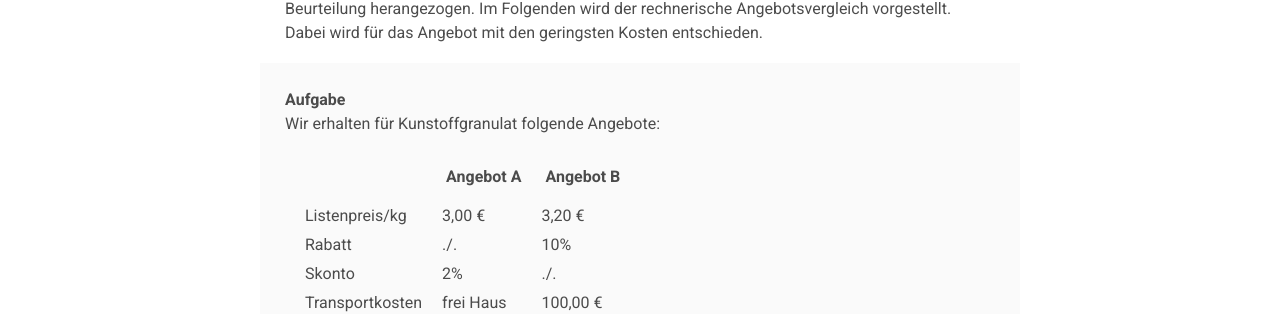
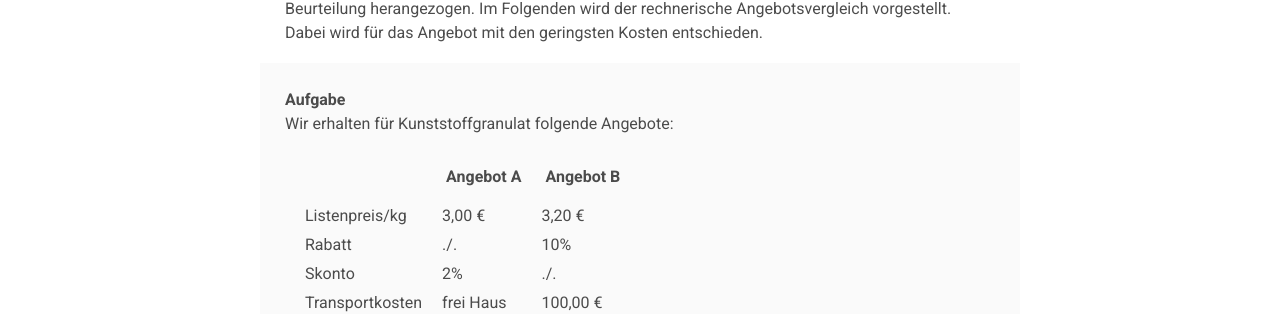
Before and after one commit to nilsweb/abi, a Jekyll site: the page built from _content/bwr/materialwirtschaft/2-angebotsvergleich.md, in a window 1280 px wide and 900 px high. Shown: the part 395-709 px from the top of the window. Built offline with Jekyll 4.4.1, drawn with Linux system fonts in a browser that asks for light colours; formulas are drawn with MathJax 3.

```diff
--- a/_content/bwr/materialwirtschaft/2-angebotsvergleich.md
+++ b/_content/bwr/materialwirtschaft/2-angebotsvergleich.md
@@ -11,7 +11,7 @@ Im Folgenden wird der rechnerische Angebotsvergleich vorgestellt.
 Dabei wird für das Angebot mit den geringsten Kosten entschieden.
 
 > **Aufgabe**
-> Wir erhalten für Kunstoffgranulat folgende Angebote:
+> Wir erhalten für Kunststoffgranulat folgende Angebote:
 > <br><br>
 >
 > |                 | Angebot A | Angebot B |
```
Also changed, not shown: _content/bwr/materialwirtschaft/3-lieferantenmatrix.md (+1 -1 lines), _content/bwr/materialwirtschaft/4-bestellverfahren.md (+3 -3 lines), _content/bwr/materialwirtschaft/5-lagerkennziffern.md (+4 -4 lines), _content/bwr/materialwirtschaft/6-optimale-bestellmenge.md (+1 -1 lines), _includes/vectors/bwr/materialwirtschaft/bestellpunkt_ohne_sicherheit.svg.
